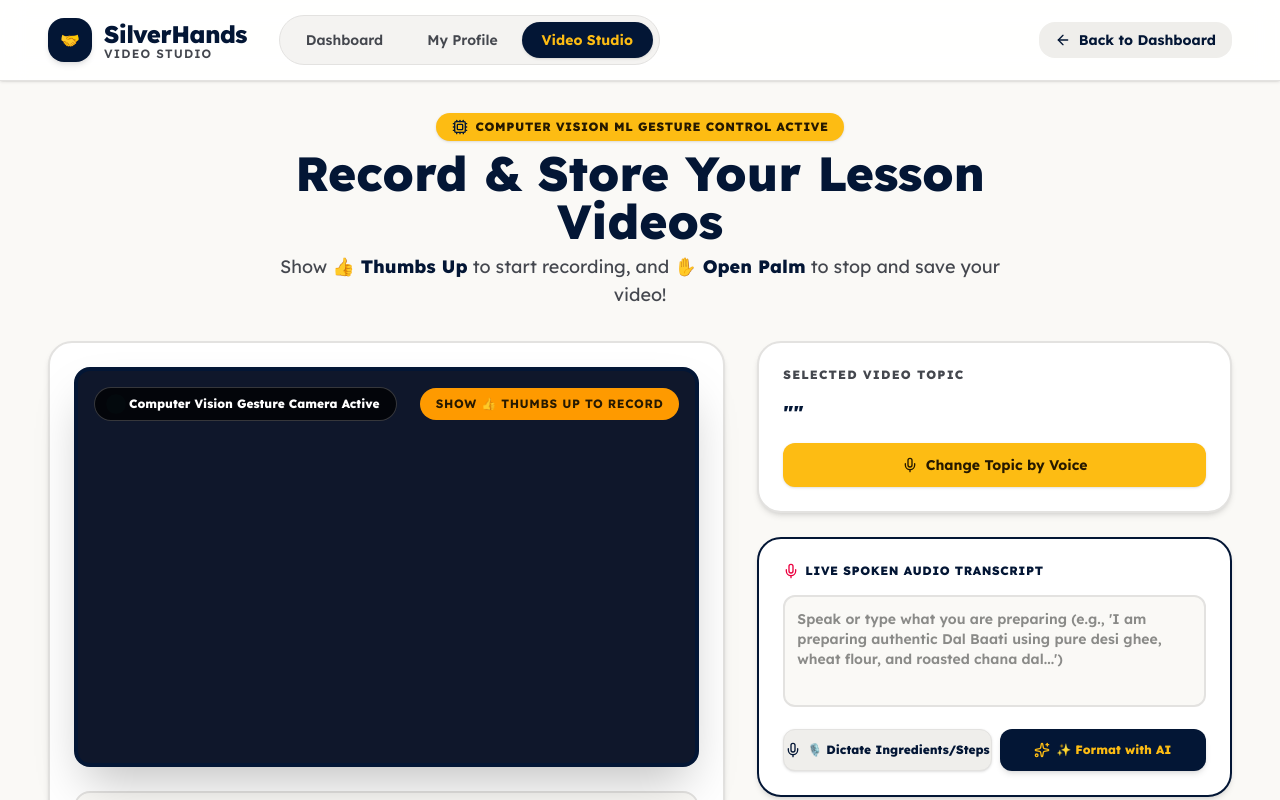
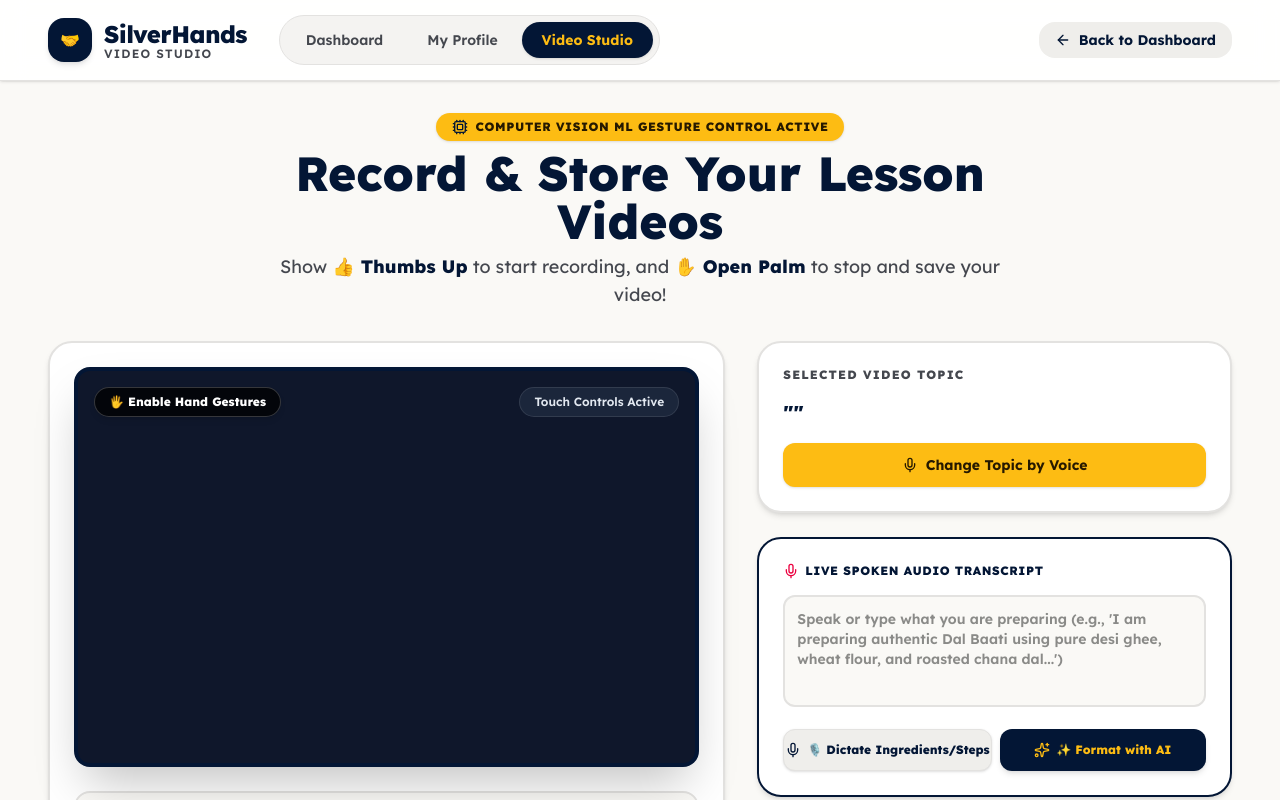
Before and after one commit to aravindsmailoff/silverhands, a Next.js app: page /video/create in a window 1280 px wide. Shown: the top 800 px of the page. Built offline with nearby package versions, Linux system fonts and the light colour scheme; no server answers.

Commit message:
Disable skin pixel heuristic to prevent false gesture triggers and add explicit Gesture AI toggle button

```diff
--- a/app/video/create/page.tsx
+++ b/app/video/create/page.tsx
@@ -38,10 +38,17 @@ export default function CreateVideoPage() {
   const timerIntervalRef = useRef<any>(null);
   const animFrameIdRef = useRef<number | null>(null);
 
+  const [isGestureControlEnabled, setIsGestureControlEnabled] = useState<boolean>(false);
+  const isGestureEnabledRef = useRef<boolean>(false);
+
   // Sync state to ref for real-time camera loop
   useEffect(() => {
     isRecordingRef.current = isRecordingVideo;
   }, [isRecordingVideo]);
+
+  useEffect(() => {
+    isGestureEnabledRef.current = isGestureControlEnabled;
+  }, [isGestureControlEnabled]);
 
   // Handle Recording Timer
   useEffect(() => {
@@ -177,59 +184,19 @@ export default function CreateVideoPage() {
     animFrameIdRef.current = requestAnimationFrame(processFrame);
   };
 
-  // High-Reliability Native Hand Landmark Analysis
+  // Native Hand Landmark Analysis (Disabled pixel color heuristics to prevent false room triggers)
   const analyzeHandGesturesNative = (imageData: ImageData, width: number, height: number) => {
-    const now = Date.now();
-    if (now - lastGestureTimeRef.current < 2200) return;
-
-    const data = imageData.data;
-    let upperSkinCount = 0;
-    let centerSkinCount = 0;
-
-    // Scan pixel grid across camera frame
-    for (let y = 0; y < height; y += 8) {
-      for (let x = 0; x < width; x += 8) {
-        const idx = (y * width + x) * 4;
-        const r = data[idx];
-        const g = data[idx + 1];
-        const b = data[idx + 2];
-
-        // Skin color contrast threshold
-        const isHandSkin = r > 80 && g > 35 && b > 20 && Math.abs(r - g) > 12 && r > g && r > b;
-
-        if (isHandSkin) {
-          if (y < height * 0.45) upperSkinCount++;
-          if (y >= height * 0.25 && y <= height * 0.75 && x >= width * 0.2 && x <= width * 0.8) {
-            centerSkinCount++;
-          }
-        }
-      }
-    }
-
-    const currentlyRecording = isRecordingRef.current;
-
-    // IF RECORDING: Check for Open 5-Finger Palm (STOP)
-    if (currentlyRecording) {
-      if (centerSkinCount > 40 && upperSkinCount > 20) {
-        lastGestureTimeRef.current = now;
-        handleGestureTrigger('OPEN_PALM');
-      }
-    }
-    // IF NOT RECORDING: Check for Thumbs Up (START)
-    else {
-      if (upperSkinCount > 15 && upperSkinCount > centerSkinCount * 0.45) {
-        lastGestureTimeRef.current = now;
-        handleGestureTrigger('THUMBS_UP');
-      }
-    }
+    // Rely exclusively on MediaPipe 3D ML landmarks when gesture toggle is ON
+    return;
   };
 
-  // Google MediaPipe Hands 3D ML Callback (Secondary Enhancer)
+  // Google MediaPipe Hands 3D ML Callback
   const onMediaPipeResults = (results: any) => {
+    if (!isGestureEnabledRef.current) return;
     if (!results.multiHandLandmarks || results.multiHandLandmarks.length === 0) return;
 
     const now = Date.now();
-    if (now - lastGestureTimeRef.current < 2200) return;
+    if (now - lastGestureTimeRef.current < 3000) return;
 
     const landmarks = results.multiHandLandmarks[0];
     const thumbTip = landmarks[4];
@@ -241,7 +208,7 @@ export default function CreateVideoPage() {
 
     const isIndexExtended = indexTip.y < indexPip.y;
     const isMiddleExtended = middleTip.y < middlePip.y;
-    const isThumbExtendedUp = thumbTip.y < thumbMcp.y - 0.04;
+    const isThumbExtendedUp = thumbTip.y < thumbMcp.y - 0.05;
 
     const currentlyRecording = isRecordingRef.current;
 
@@ -694,18 +661,32 @@ export default function CreateVideoPage() {
 
                 {/* Status Banner */}
                 <div className="absolute top-4 left-4 right-4 flex items-center justify-between z-20">
-                  <div className="bg-black/75 backdrop-blur-md text-white px-4 py-2 rounded-full text-xs font-extrabold flex items-center gap-2 border border-white/20">
-                    <span className="w-2.5 h-2.5 bg-emerald-400 rounded-full animate-ping" />
-                    Computer Vision Gesture Camera Active
-                  </div>
+                  <button
+                    onClick={() => {
+                      const next = !isGestureControlEnabled;
+                      setIsGestureControlEnabled(next);
+                      if (next) {
+                        voiceService.speak("Hand gesture control enabled. Show thumbs up to record, open palm to stop.", 'en-IN');
+                      } else {
+                        voiceService.speak("Gesture control turned off. Use manual buttons.", 'en-IN');
+                      }
+                    }}
+                    className={`px-3.5 py-1.5 rounded-full text-xs font-extrabold flex items-center gap-1.5 border shadow-md transition ${
+                      isGestureControlEnabled
+                        ? 'bg-[#FDBC13] text-[#261900] border-amber-500 font-black'
+                        : 'bg-black/75 backdrop-blur-md text-white border-white/20 hover:bg-black/90'
+                    }`}
+                  >
+                    {isGestureControlEnabled ? '🖐️ Gesture AI: ON (👍 Start / ✋ Stop)' : '🖐️ Enable Hand Gestures'}
+                  </button>
 
                   {isRecordingVideo ? (
                     <div className="bg-rose-600 text-white px-4 py-2 rounded-full text-xs font-black uppercase tracking-wider flex items-center gap-2 animate-pulse shadow-lg font-mono">
                       🔴 RECORDING ({formatTimer(recordingSeconds)})
                     </div>
                   ) : (
-                    <div className="bg-amber-500 text-[#261900] px-4 py-2 rounded-full text-xs font-bold uppercase tracking-wider">
-                      Show 👍 Thumbs Up to Record
+                    <div className="bg-slate-800/90 text-slate-200 px-3.5 py-1.5 rounded-full text-xs font-semibold backdrop-blur-md border border-white/10">
+                      {isGestureControlEnabled ? 'Show 👍 Thumbs Up to Record' : 'Touch Controls Active'}
                     </div>
                   )}
                 </div>
```
